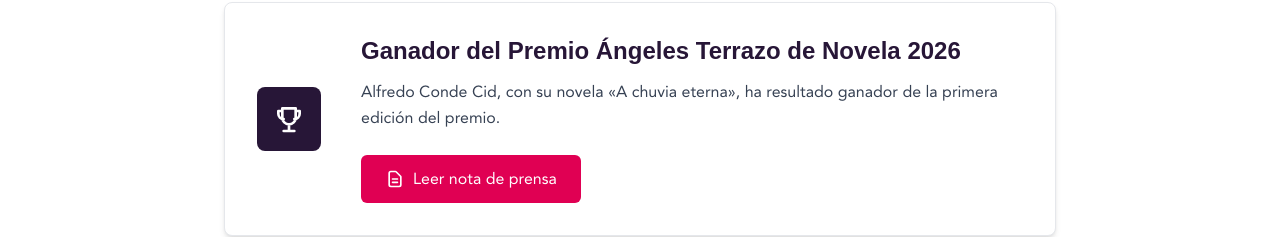
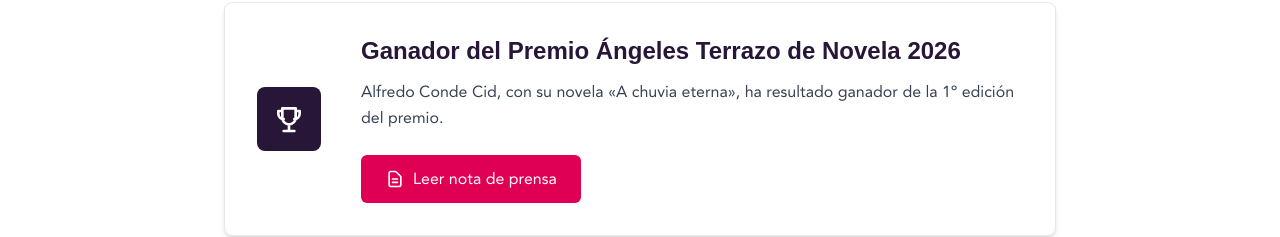
Before and after one commit to BUBOT-media/fundacionangelesterrazo, a Next.js app: page /premio in a window 1280 px wide. Shown: the part 295-532 px from the top of the page. Built offline with nearby package versions, Linux system fonts and the light colour scheme; a web font is replaced by a local one.

Commit message:
Update page.tsx

```diff
--- a/src/app/premio/page.tsx
+++ b/src/app/premio/page.tsx
@@ -62,7 +62,7 @@ export default function PremioPage() {
 
       <p className="text-gray-700 mb-6 leading-relaxed text-sm sm:text-base">
         Alfredo Conde Cid, con su novela «A chuvia eterna»,
-        ha resultado ganador de la primera edición del premio.
+        ha resultado ganador de la 1º edición del premio.
       </p>
 
       <a
```
